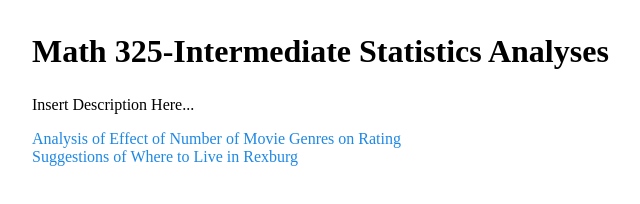
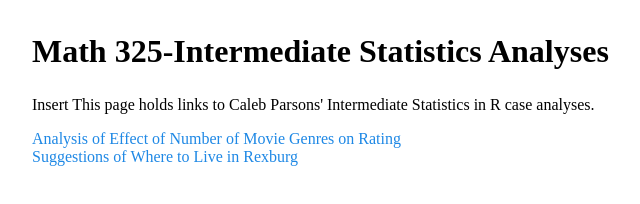
Before and after one commit to cjparsons21/cjparsons21.github.io, a plain HTML site: page index.html in a window 1280 px wide. Shown: the whole page, without its empty margins (208-848 px from the left). Drawn offline with Linux system fonts and the light colour scheme.

Commit message:
Second Commit

```diff
--- a/index.html
+++ b/index.html
@@ -6,7 +6,7 @@
 <body>
 	<div class="container">
 		<h1>Math 325-Intermediate Statistics Analyses</h1>
-		<p>Insert Description Here...  </p>
+		<p>Insert This page holds links to Caleb Parsons' Intermediate Statistics in R case analyses. </p>
 		<a href="/Movie_Genre_Analysis.html">Analysis of Effect of Number of Movie Genres on Rating</a>
 		<a href="/Rexburg_Housing_Analysis.html">Suggestions of Where to Live in Rexburg</a>
 	</div>
```
